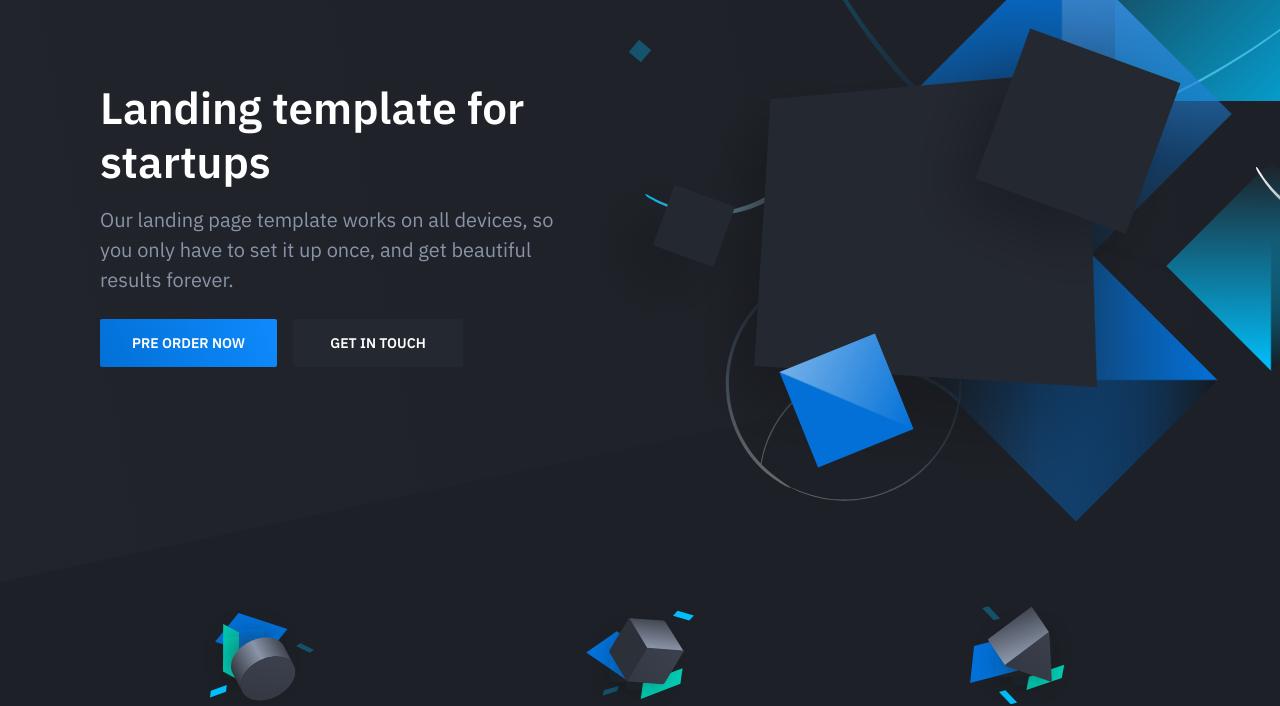
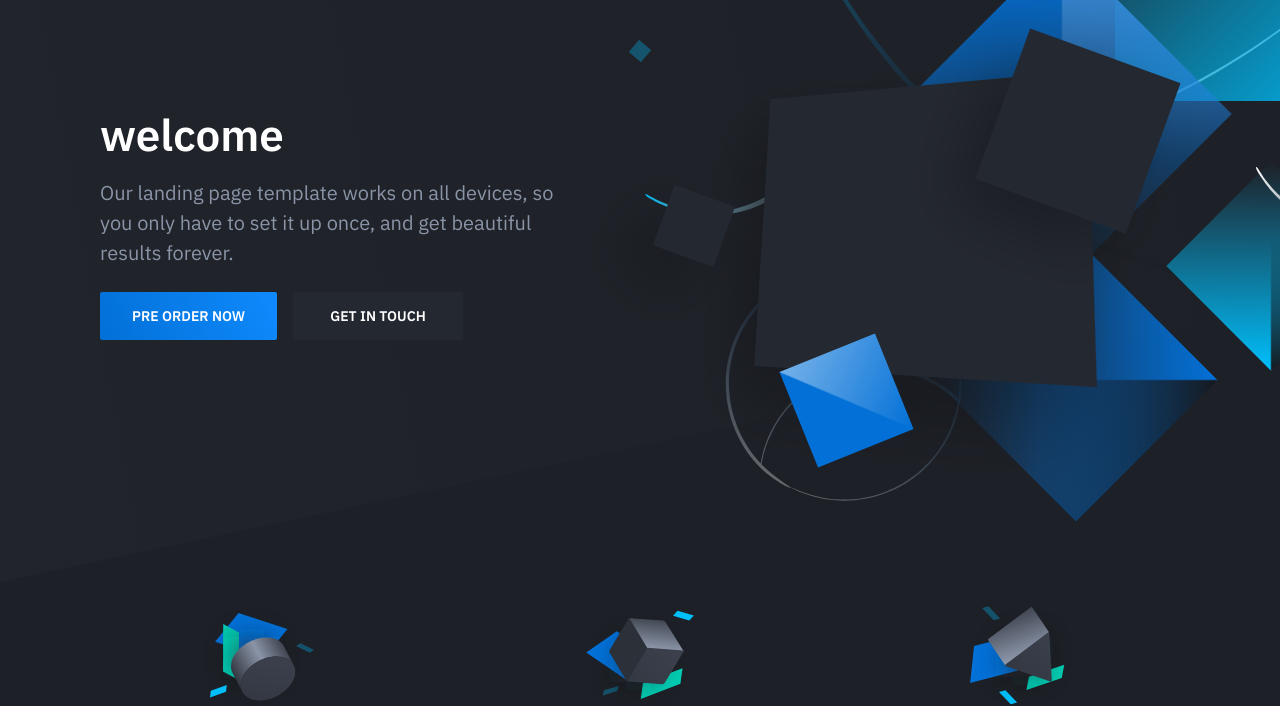
Before and after one commit to erahoxxha/lading-page-DM, a plain HTML site: page index.html in a window 1280 px wide. Shown: the part 118-824 px from the top of the page. Drawn offline with nearby package versions, Linux system fonts and the light colour scheme.

Commit message:
Modifica home page

```diff
--- a/index.html
+++ b/index.html
@@ -31,7 +31,7 @@
                 <div class="container">
                     <div class="hero-inner">
 						<div class="hero-copy">
-	                        <h1 class="hero-title mt-0">Landing template for startups</h1>
+	                        <h1 class="hero-title mt-0">welcome</h1>
 	                        <p class="hero-paragraph">Our landing page template works on all devices, so you only have to set it up once, and get beautiful results forever.</p>
 	                        <div class="hero-cta"><a class="button button-primary" href="#">Pre order now</a><a class="button" href="#">Get in touch</a></div>
 						</div>
```
